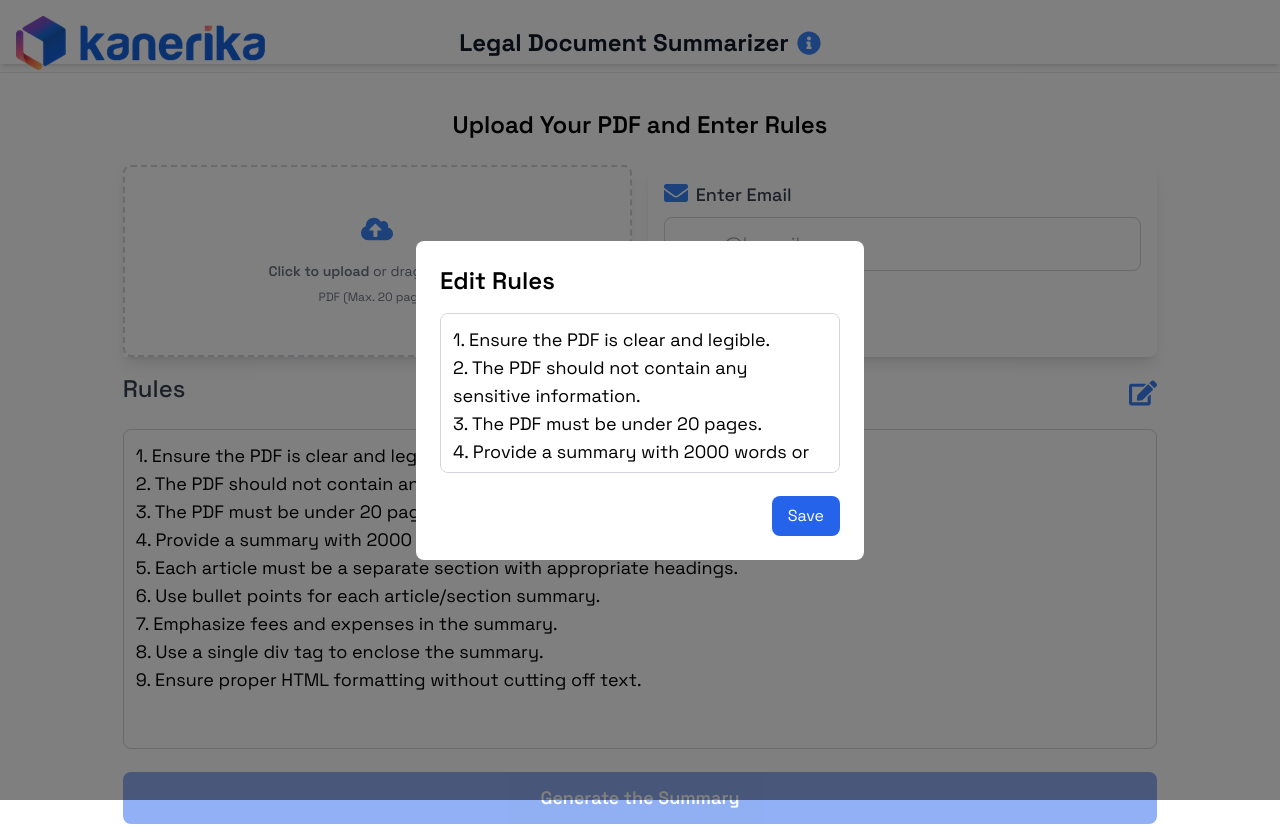
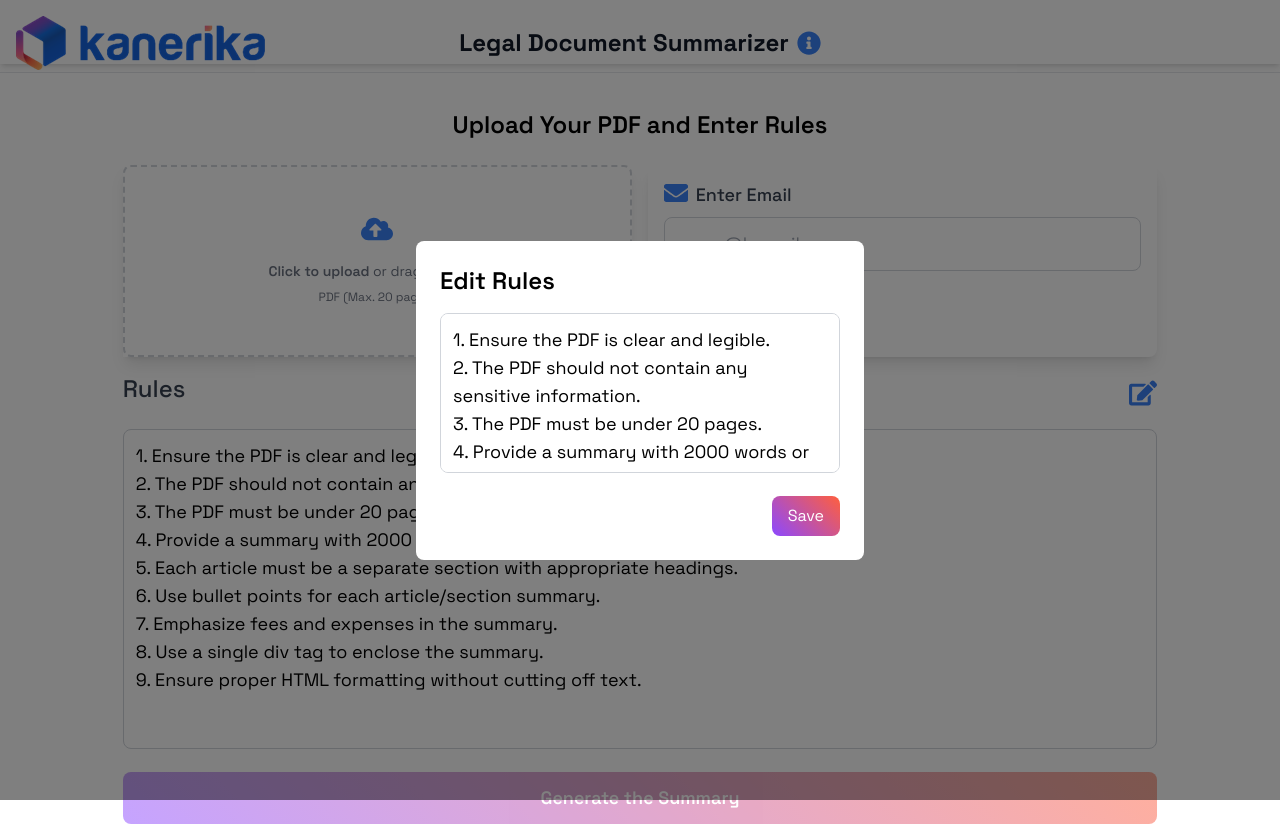
Before and after one commit to nikunjKanerika/LPA-summariser, a React (Create React App) app: page / in a window 1280 px wide. Both pictures are taken after a click on the icon 1143 px from the left and 393 px from the top of the page. Built offline with nearby package versions, Linux system fonts and the light colour scheme.

Commit message:
added gradient colors to the button

```diff
--- a/src/component/FormBox.jsx
+++ b/src/component/FormBox.jsx
@@ -104,7 +104,7 @@ const FormBox = ({ email, setEmail, pdfName, setPdfName, rules, setRules }) => {
         <div className="mb-4 relative">
           <div className="flex items-center justify-between mb-4">
             <label htmlFor="rules" className="block mb-2 text-2xl font-medium text-gray-700">Rules</label>
-            <FaEdit className="text-blue-500 cursor-pointer" size={28} onClick={openModal} />
+            <FaEdit className="text-blue-500 hover:bg-hover-gradient hover:rounded-lg hover:text-white hover:p-1 transition-all duration-300 cursor-pointer" size={28} onClick={openModal} />
           </div>
           <textarea
             id="rules"
@@ -120,7 +120,7 @@ const FormBox = ({ email, setEmail, pdfName, setPdfName, rules, setRules }) => {
           type="button"
           onClick={handleResult}
           disabled={isButtonDisabled}
-          className={`w-full p-3 text-lg font-semibold text-white bg-blue-600 rounded-lg transition ${isButtonDisabled ? 'opacity-50 cursor-not-allowed' : 'hover:bg-blue-700'}`}
+          className={`w-full p-3 text-lg font-semibold text-white bg-custom-gradient rounded-lg transition ${isButtonDisabled ? 'opacity-50 cursor-not-allowed' : 'hover:bg-hover-gradient'}`}
         >
           Generate the Summary
         </button>
@@ -144,7 +144,7 @@ const FormBox = ({ email, setEmail, pdfName, setPdfName, rules, setRules }) => {
                   setRules(modalRules); // Update the main rules state with modalRules
                   closeModal();
                 }}
-                className="px-4 py-2 text-white bg-blue-600 rounded-lg hover:bg-blue-700"
+                className="px-4 py-2 text-white bg-custom-gradient rounded-lg hover:bg-hover-gradient"
               >
                 Save
               </button>
--- a/src/component/ResultBox.jsx
+++ b/src/component/ResultBox.jsx
@@ -41,7 +41,7 @@ const Confirmation = ({ email, pdf, rules }) => {
         </div>
         <button
           onClick={handleGoHome}
-          className="w-full p-3 text-lg font-semibold text-white bg-blue-600 rounded-lg hover:bg-blue-700 transition"
+          className="w-full p-3 text-lg font-semibold text-white bg-custom-gradient rounded-lg hover:bg-hover-gradient transition"
         >
           Go Home
         </button>
--- a/tailwind.config.js
+++ b/tailwind.config.js
@@ -7,6 +7,11 @@ module.exports = {
     fontFamily: {
       'space-grotesk': ['"Space Grotesk"', 'sans-serif'], // Custom class for Space Grotesk font
     },
+    backgroundImage: {
+      'custom-gradient': 'linear-gradient(45deg, #8c48ff, #ff5f3d)',
+      'hover-gradient': 'linear-gradient(45deg, #7a3ede, #e65232)',
+    },
+
   },
   plugins: [],
 }
```
